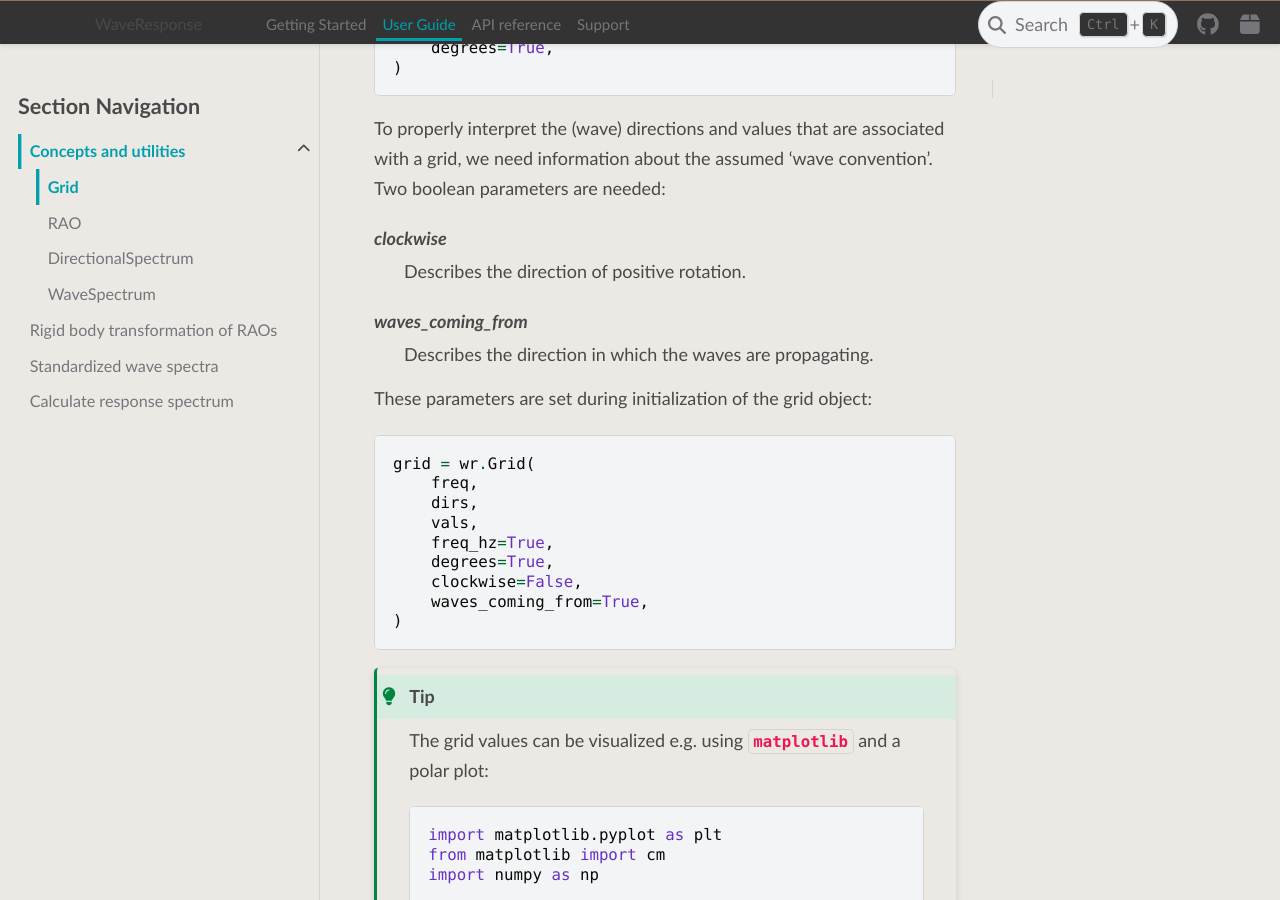
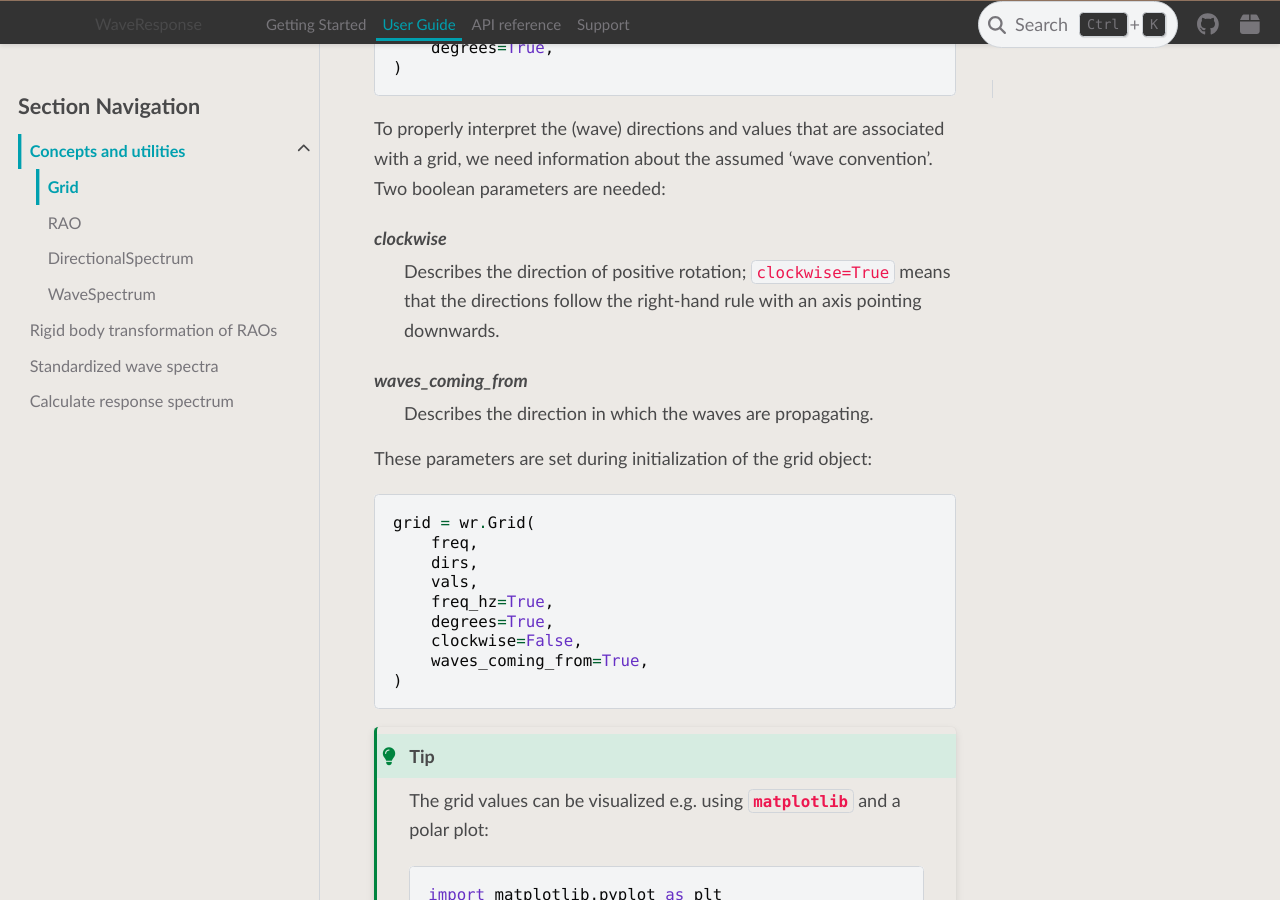
Before and after one commit to 4Subsea/waveresponse-python, a Sphinx documentation site: the page built from docs/user_guide/concepts_utils/grid.rst, in a window 1280 px wide and 900 px high, scrolled down 690 px. Built offline with Sphinx 7.4.7 and the PyData theme 0.15.4, drawn with Linux system fonts in a browser that asks for light colours; pages that are not in the unit, such as notebooks, are missing from menus.

Commit message:
doc: clarify clockwise definition

```diff
--- a/docs/user_guide/concepts_utils/grid.rst
+++ b/docs/user_guide/concepts_utils/grid.rst
@@ -33,8 +33,8 @@ a grid, we need information about the assumed 'wave convention'. Two boolean
 parameters are needed:
 
 *clockwise*
-    Describes the direction of positive rotation.
-
+    Describes the direction of positive rotation; ``clockwise=True`` means that the
+    directions follow the right-hand rule with an axis pointing downwards.
 *waves_coming_from*
     Describes the direction in which the waves are propagating.
 
```
